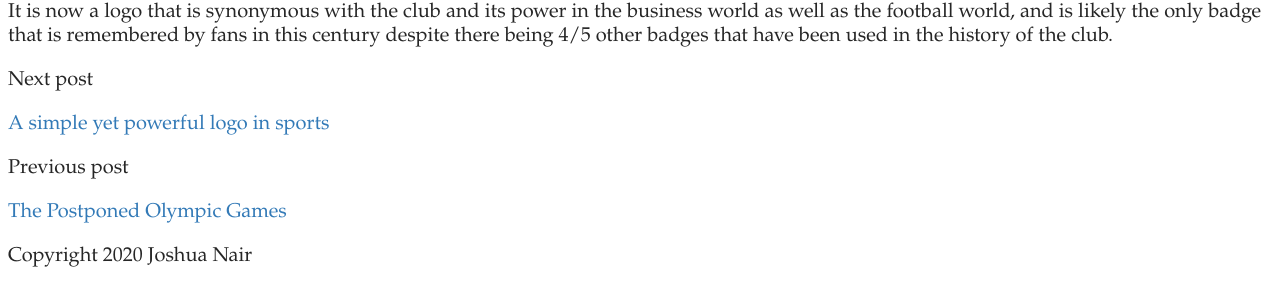
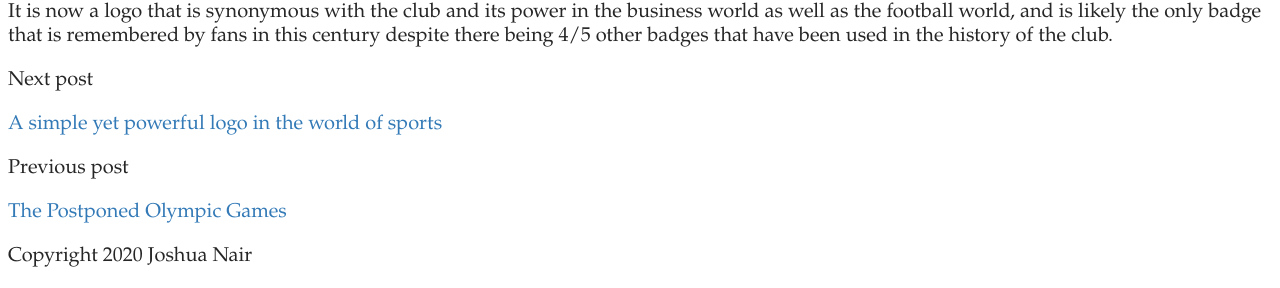
Before and after one commit to joshnair10/TypogBlog, a Jekyll site: the page built from _posts/2020-11-17-the-most-popular-football-club-logo-in-the-world.md, in a window 1280 px wide and 900 px high, scrolled down 1728 px. Shown: the part 468-756 px from the top of the window. Built offline with Jekyll 4.4.1, drawn with Linux system fonts in a browser that asks for light colours; some web fonts are replaced; comment, search, counter and statistics services are not loaded.

Commit message:
Update Post “2020-11-18-a-simple-yet-powerful-logo-in-sports”

```diff
--- a/_posts/2020-11-18-a-simple-yet-powerful-logo-in-sports.md
+++ b/_posts/2020-11-18-a-simple-yet-powerful-logo-in-sports.md
@@ -1,6 +1,6 @@
 ---
 layout: post
-title: A simple yet powerful logo in sports
+title: A simple yet powerful logo in the world of sports
 date: 2020-11-04T05:04:41.586Z
 header_feature_image: ../uploads/nba-logo.png
 comments: true
```
